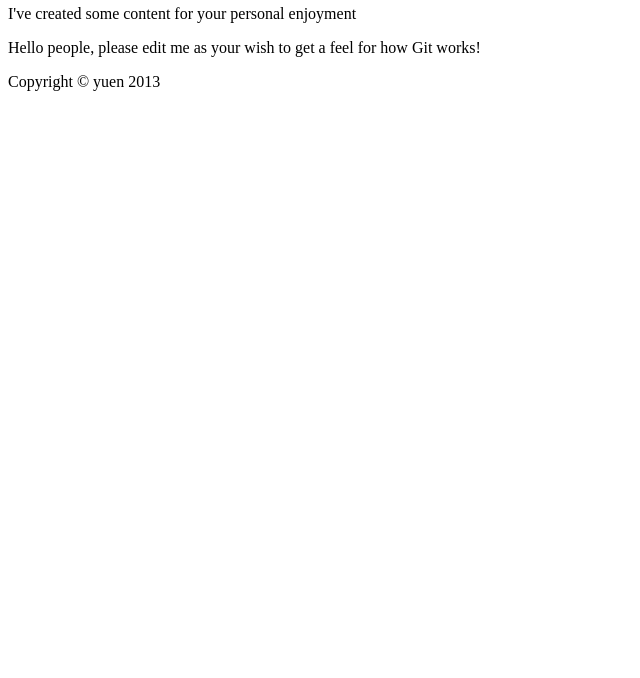
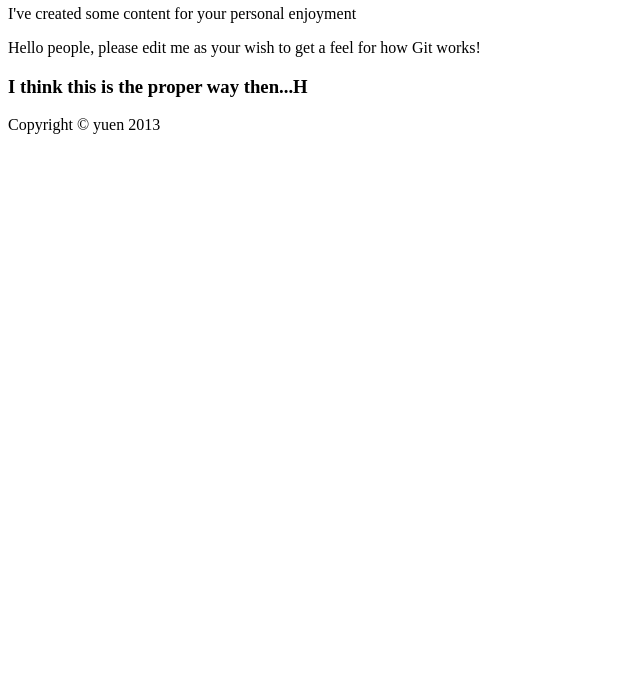
Before and after one commit to hirokoko/comp1950, a plain HTML site: page index.html in a window 1280 px wide. Shown: the part 122-800 px from the top of the page, without its empty margins (0-640 px from the left). Drawn offline with Linux system fonts and the light colour scheme.

Commit message:
First edit
added <h3> tag

```diff
--- a/index.html
+++ b/index.html
@@ -13,6 +13,8 @@
 <main>
 	<p>I've created some content for your personal enjoyment</p>
 	<p>Hello people, please edit me as your wish to get a feel for how Git works!</p>
+
+	<h3>I think this is the proper way then...H</h3>
 </main>
 
 <footer>
```
